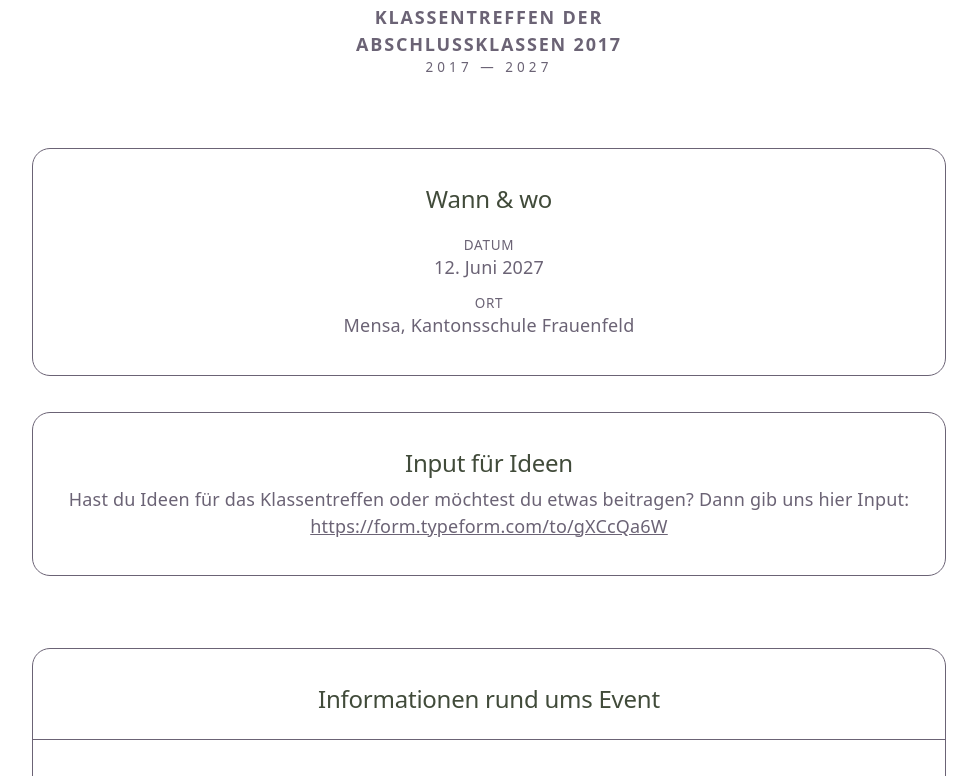
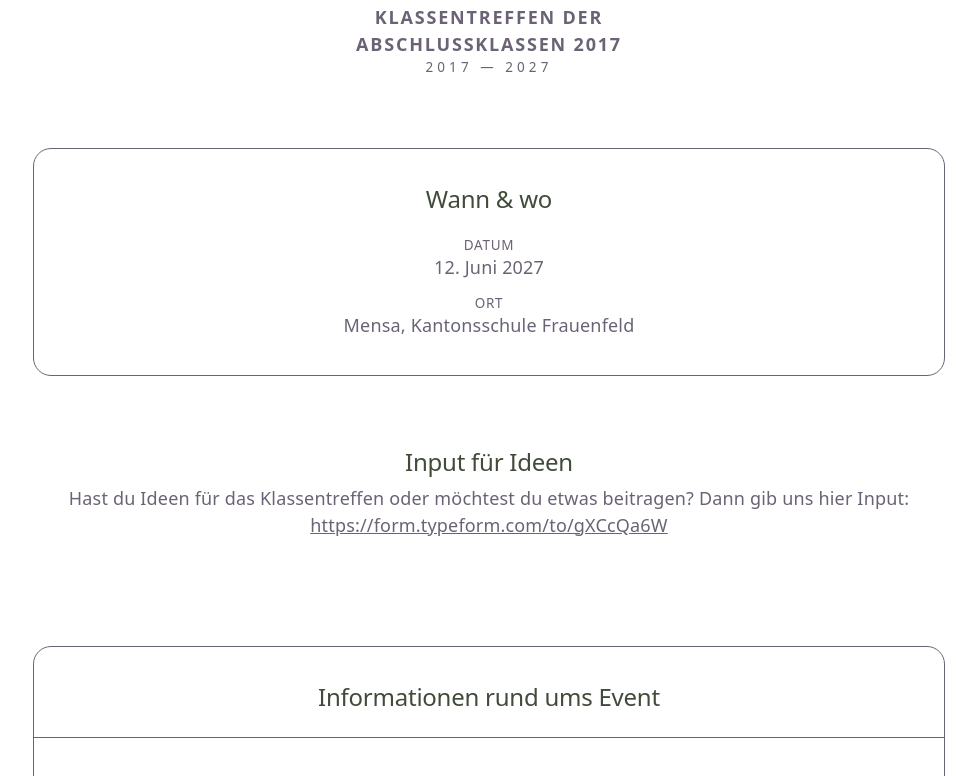
Before and after one commit to melaniemenge/klassentreffen, a React (Vite) app: page / in a window 1280 px wide. Shown: the part 392-1168 px from the top of the page, without its empty margins (151-1128 px from the left). Built offline with nearby package versions, Linux system fonts and the light colour scheme.

Commit message:
App.tsx aktualisieren

```diff
--- a/src/App.tsx
+++ b/src/App.tsx
@@ -75,7 +75,7 @@ Nachricht: ${message}
             </div>
           </dl>
         </div>
-        <div className="mt-4 sm:mt-8 rounded-2xl border border-primary/20 bg-card/60 p-3 sm:p-8 backdrop-blur-sm flex flex-col items-center text-center">
+        <div className="mt-4 sm:mt-8 rounded-2xl bg-card/60 p-3 sm:p-8 backdrop-blur-sm flex flex-col items-center text-center">
           <h2 className="text-lg sm:text-2xl font-semibold">Input für Ideen</h2>
           <p className="mt-2 sm:mt-4 text-sm sm:text-base">
             Hast du Ideen für das Klassentreffen oder möchtest du etwas beitragen? Dann gib uns hier Input:
```
